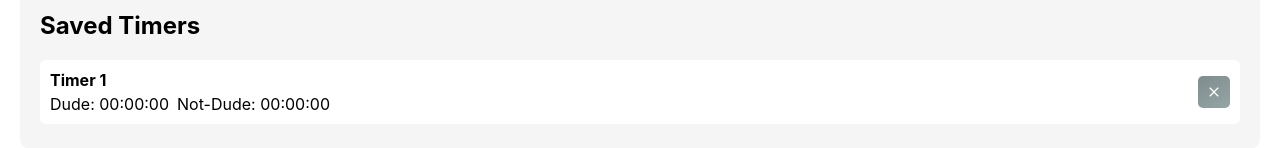
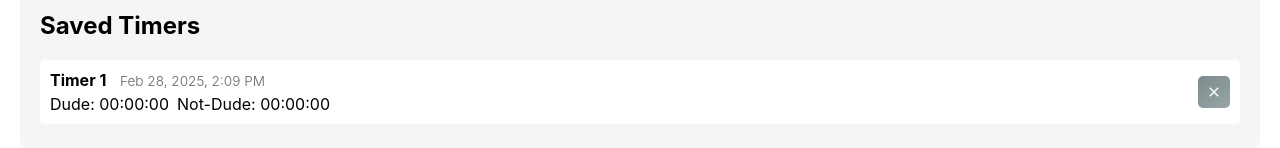
Before and after one commit to hadfieldn/dude-timer, a React (Vite) app: page / in a window 1280 px wide. Both pictures are taken after a click on the button "Save Timer". Shown: the part 398-546 px from the top of the page. Built offline with nearby package versions, Linux system fonts and the light colour scheme; a web font is replaced by a local one.

Commit message:
add timestamps to saved timers

```diff
--- a/src/App.tsx
+++ b/src/App.tsx
@@ -55,6 +55,7 @@ function App() {
       name: newMeetingName,
       dudeTime,
       notDudeTime,
+      savedAt: new Date().toISOString(),
     };
     saveMeeting(newMeeting);
     // Reset name field to default
@@ -153,7 +154,23 @@ function App() {
             onClick={() => handleMeetingSelect(meeting)}
           >
             <div className="meeting-info">
-              <strong>{meeting.name}</strong>
+              <div className="meeting-header">
+                <strong>
+                  {meeting.name}
+                  {meeting.savedAt && (
+                    <span className="timestamp">
+                      &emsp;
+                      {new Date(meeting.savedAt).toLocaleString([], {
+                        month: "short",
+                        day: "numeric",
+                        year: "numeric",
+                        hour: "numeric",
+                        minute: "2-digit",
+                      })}
+                    </span>
+                  )}
+                </strong>
+              </div>
               <div className="meeting-times">
                 <span>
                   Dude:{" "}
--- a/src/styles.css
+++ b/src/styles.css
@@ -296,3 +296,13 @@ body {
   display: block;
   margin-bottom: 4px;
 }
+
+.meeting-header {
+  margin-bottom: 4px;
+}
+
+.timestamp {
+  font-size: 0.85em;
+  color: #666;
+  font-weight: 300;
+}
--- a/src/types.ts
+++ b/src/types.ts
@@ -3,6 +3,7 @@ export interface Meeting {
   name: string;
   dudeTime: number;
   notDudeTime: number;
+  savedAt: string;
 }
 
 export type SpeakerType = "dude" | "notDude" | null;
```
